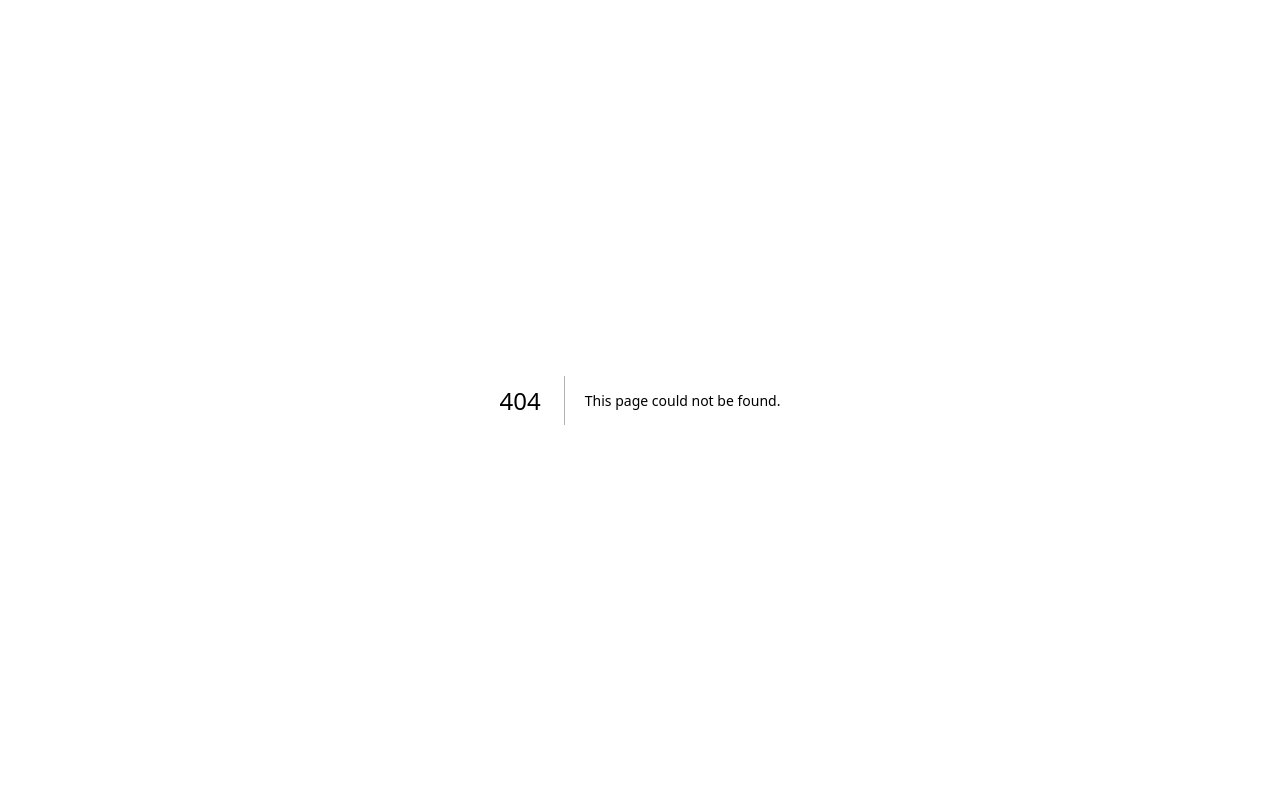
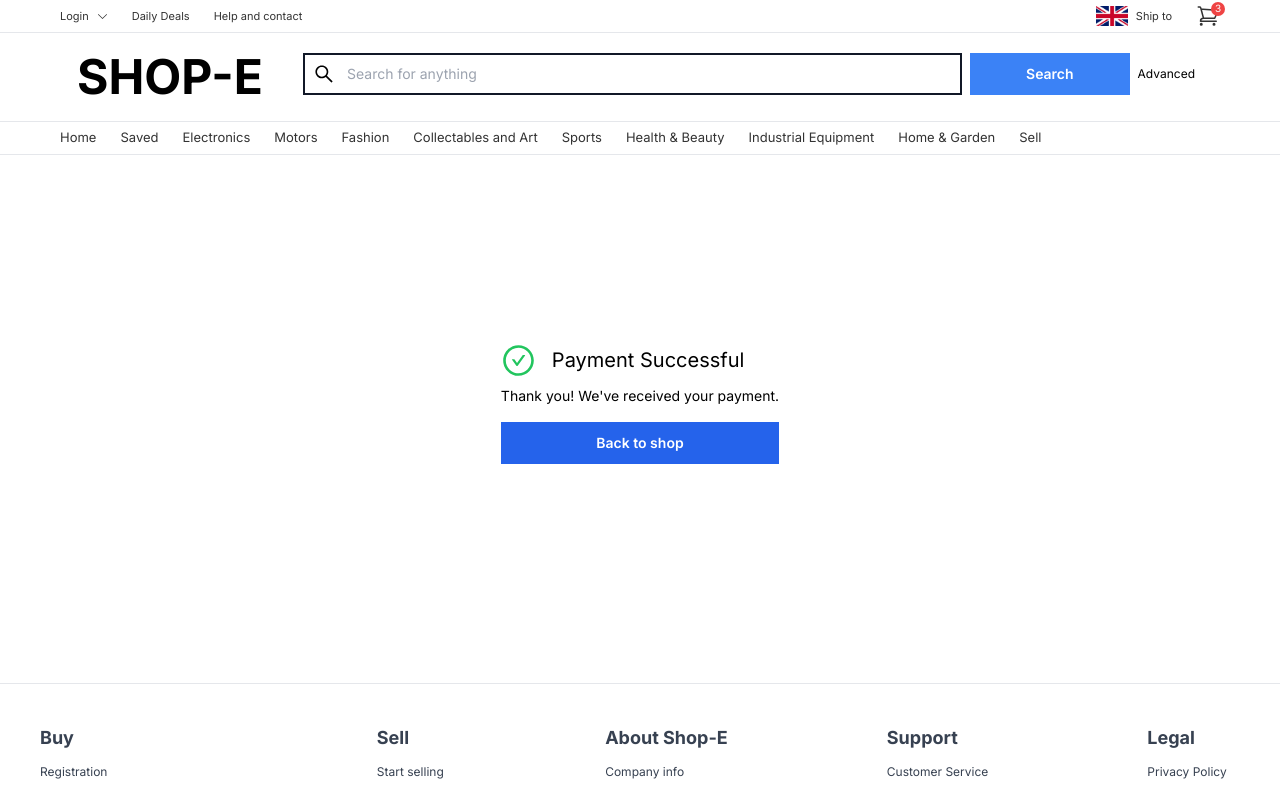
Before and after one commit to Jeffansah/Shop-E, a Next.js app: page /success in a window 1280 px wide. Before the commit this address had no page. Shown: the top 797 px of the page. Built offline with nearby package versions, Linux system fonts and the light colour scheme.

Commit message:
Order success page added

```diff
--- /dev/null
+++ b/app/success/page.js
@@ -0,0 +1,32 @@
+"use client";
+
+import { AiOutlineCheckCircle } from "react-icons/ai";
+import MainLayout from "../layouts/MainLayout";
+import Link from "next/link";
+
+const page = () => {
+  return (
+    <>
+      <MainLayout>
+        <div id="SuccessPage" className="mt-12 max-w-[1200px] mx-auto px-2">
+          <div className="bg-white w-full min-h-[50vh] p-6 flex items-center justify-center">
+            <div className="flex flex-col gap-y-2">
+              <div className="flex items-center text-xl">
+                <AiOutlineCheckCircle className="text-green-500" size={35} />
+                <span className="pl-4">Payment Successful</span>
+              </div>
+              <p className="text-sm">Thank you! We've received your payment.</p>
+              <Link href={"/"} className="w-full">
+                <div className="w-full text-center bg-blue-600 text-sm font-semibold text-white p-[11px] mt-2">
+                  Back to shop
+                </div>
+              </Link>
+            </div>
+          </div>
+        </div>
+      </MainLayout>
+    </>
+  );
+};
+
+export default page;
```
